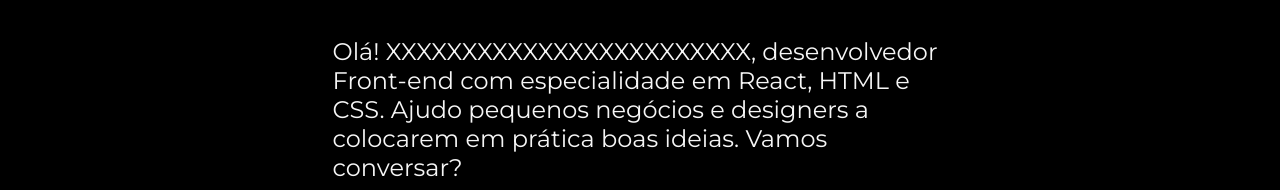
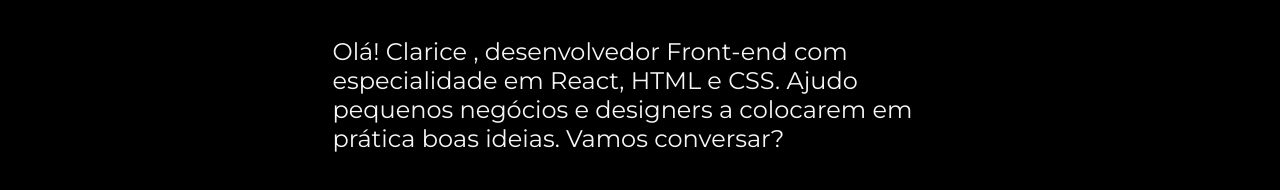
Before and after one commit to claricemelo/meuportifolio, a plain HTML site: page index.html in a window 1280 px wide. Shown: the part 909-1099 px from the top of the page. Drawn offline with nearby package versions, Linux system fonts and the light colour scheme.

Commit message:
Update introduction text in index.html

```diff
--- a/index.html
+++ b/index.html
@@ -21,7 +21,7 @@
             <h1 class="apresentacao__conteudo__titulo">Eleve seu negócio digital a outro nível<strong
             class="titulo-destaque">com um Front-end de qualidade!
             </strong></h1>
-            <p class="apresentacao__conteudo__texto">Olá! XXXXXXXXXXXXXXXXXXXXXXXX, desenvolvedor
+            <p class="apresentacao__conteudo__texto">Olá! Clarice , desenvolvedor
             Front-end com especialidade em React, HTML e
             CSS. Ajudo pequenos negócios e designers a
             colocarem em prática boas ideias. Vamos
```
